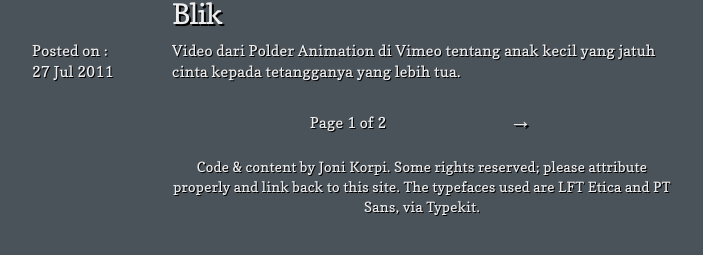
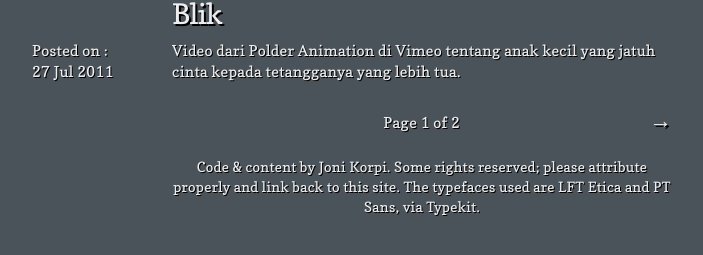
Before and after one commit to timbul/timbul.github.com, a Jekyll site: the page built from index.html, in a window 1280 px wide. Shown: the part 308-563 px from the top of the page, without its empty margins (288-991 px from the left). Built offline with Jekyll 4.4.1, drawn with Linux system fonts in a browser that asks for light colours; Markdown is read by kramdown in place of the engine named in the settings; the list of posts is cut into pages by our own code.

Commit message:
edit grid

```diff
--- a/index.html
+++ b/index.html
@@ -20,7 +20,8 @@ title: Heru's Personal Blog
 </div>
 {% endfor %}
 <div class="row">
-<table class="column tiga enam">
+<div class="column tiga enam">
+<table>
 <tr>
 <td class="prev" >{% if paginator.previous_page %}{% if paginator.previous_page == 1 %}
 <a href="/" title="previous page">&larr;</a>{% else %}
@@ -36,5 +37,5 @@ title: Heru's Personal Blog
 {% else %}{% endif %}
 </td>
 </tr>
-</table>
+</table></div>
 </div>
```
